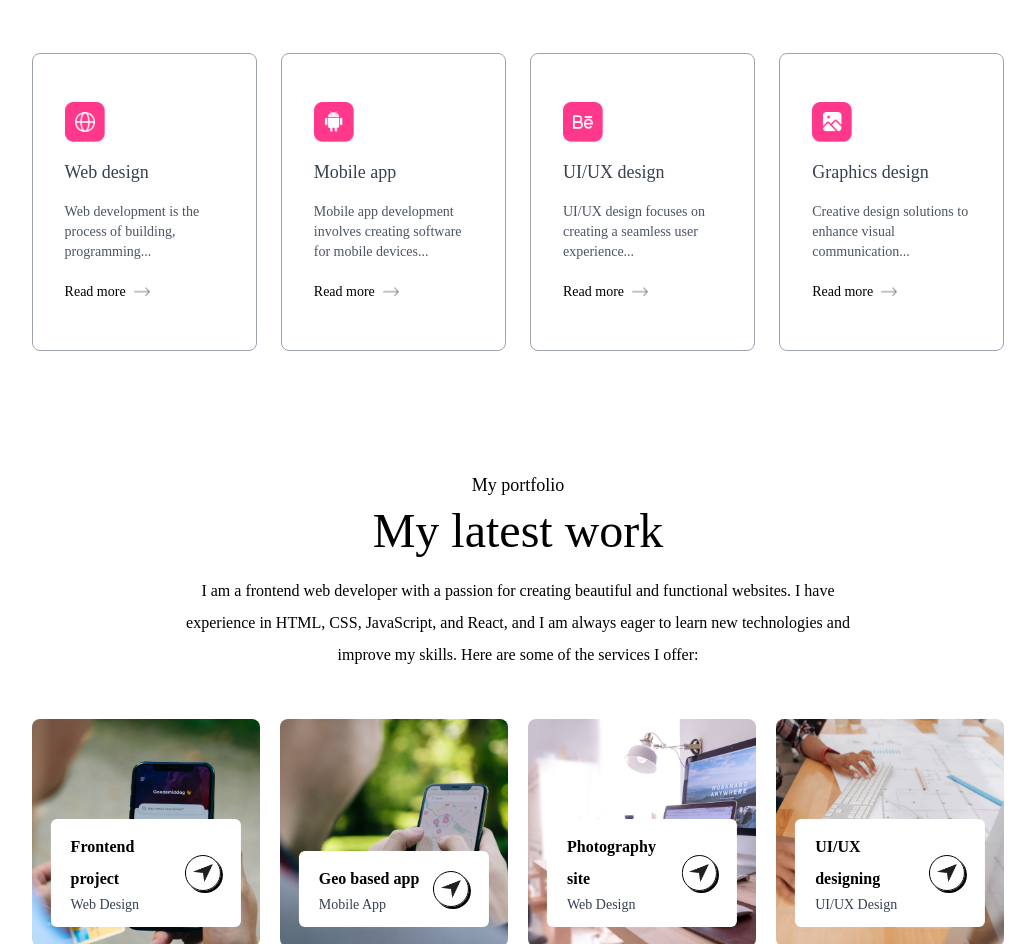
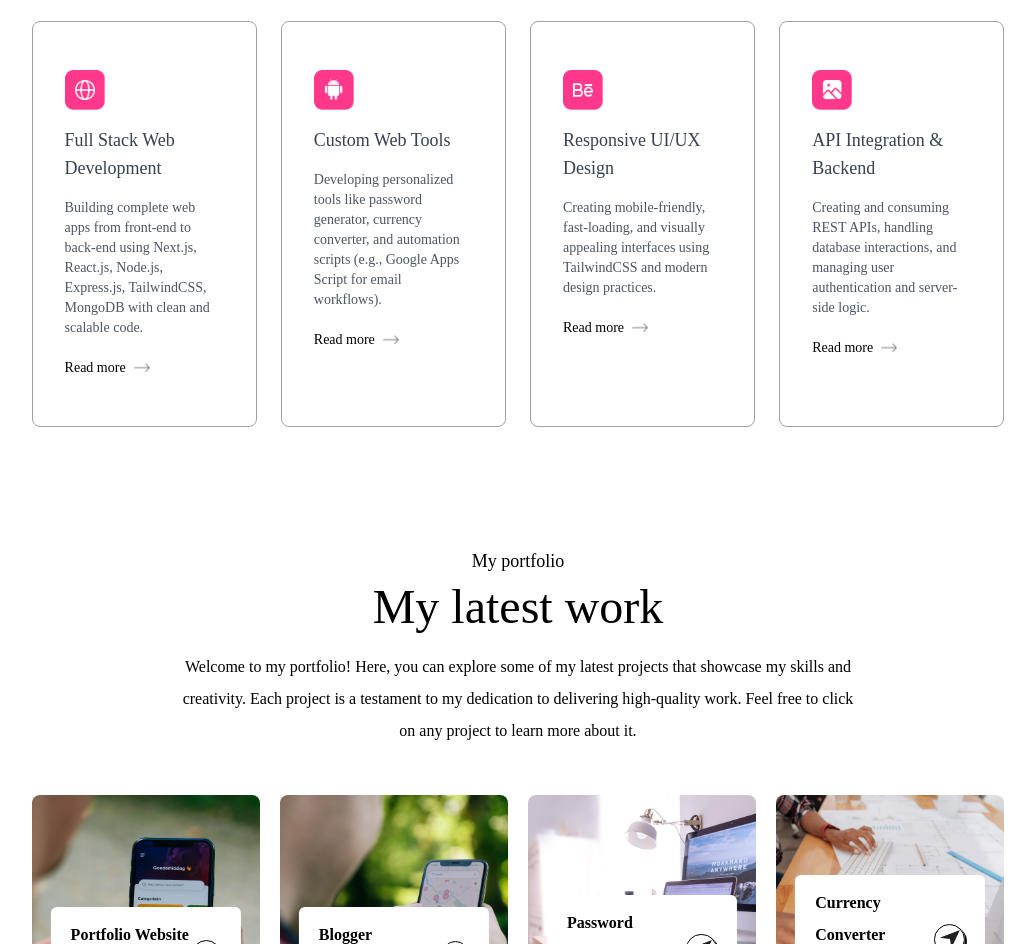
Before and after one commit to yashj29/Portfolio, a Next.js app: page / in a window 1280 px wide. Shown: the part 1948-2892 px from the top of the page, without its empty margins (122-1157 px from the left). Built offline with nearby package versions, Linux system fonts and the light colour scheme; a web font is replaced by a local one.

Commit message:
Almost completed

```diff
--- a/assests/assets.js
+++ b/assests/assets.js
@@ -78,38 +78,38 @@ export const assets = {
 
 export const workData = [
     {
-        title: 'Frontend project',
-        description: 'Web Design',
+        title: 'Portfolio Website',
+        description: 'Personal Full Stack Project',
         bgImage: '/work-1.png',
     },
     {
-        title: 'Geo based app',
-        description: 'Mobile App',
+        title: 'Blogger',
+        description: 'Full Stack Blogging Platform',
         bgImage: '/work-2.png',
     },
     {
-        title: 'Photography site',
-        description: 'Web Design',
+        title: 'Password Generator',
+        description: 'React Utility Tool',
         bgImage: '/work-3.png',
     },
     {
-        title: 'UI/UX designing',
-        description: 'UI/UX Design',
+        title: 'Currency Converter',
+        description: 'React & API Integration',
         bgImage: '/work-4.png',
     },
 ]
 
 export const serviceData = [
-    { icon: assets.web_icon, title: 'Web design', description: 'Web development is the process of building, programming...', link: '' },
-    { icon: assets.mobile_icon, title: 'Mobile app', description: 'Mobile app development involves creating software for mobile devices...', link: '' },
-    { icon: assets.ui_icon, title: 'UI/UX design', description: 'UI/UX design focuses on creating a seamless user experience...', link: '' },
-    { icon: assets.graphics_icon, title: 'Graphics design', description: 'Creative design solutions to enhance visual communication...', link: '' },
+    { icon: assets.web_icon, title: 'Full Stack Web Development', description: 'Building complete web apps from front-end to back-end using Next.js, React.js, Node.js, Express.js, TailwindCSS, MongoDB with clean and scalable code.' },
+    { icon: assets.mobile_icon, title: 'Custom Web Tools', description: 'Developing personalized tools like password generator, currency converter, and automation scripts (e.g., Google Apps Script for email workflows).' },
+    { icon: assets.ui_icon, title: 'Responsive UI/UX Design', description: 'Creating mobile-friendly, fast-loading, and visually appealing interfaces using TailwindCSS and modern design practices.' },
+    { icon: assets.graphics_icon, title: 'API Integration & Backend', description: 'Creating and consuming REST APIs, handling database interactions, and managing user authentication and server-side logic.' },
 ]
 
 export const infoList = [
     { icon: assets.code_icon, iconDark: assets.code_icon_dark, title: 'Technical Skills', description: 'Next.js, React.js, Node.js, Express.js, JavaScript, TailwindCSS, MongoDB.' },
     { icon: assets.edu_icon, iconDark: assets.edu_icon_dark, title: 'Education', description: 'B.Tech in Computer Science' },
-    { icon: assets.project_icon, iconDark: assets.project_icon_dark, title: 'Projects', description: 'Built more than 5 projects' }
+    { icon: assets.project_icon, iconDark: assets.project_icon_dark, title: 'Projects', description: 'Showcasing expertise through 4 practical builds' }
 ];
 
 export const toolsData = [
--- a/components/Header.jsx
+++ b/components/Header.jsx
@@ -50,7 +50,7 @@ const Header = () => {
                 initial={{y: 30, opacity: 0}}
                 whileInView={{y: 0, opacity: 1}}
                 transition={{duration: 0.6, delay: 1.2}}
-                href="/sample-resume.pdf" download
+                href="/Resume.pdf" download
                 className='px-10 py-3 border rounded-full border-gray-500 flex items-center gap-2 bg-white dark:text-black'>
                     my resume <Image src={assets.download_icon} alt='' className='w-4' /></motion.a>
 
--- a/components/Services.jsx
+++ b/components/Services.jsx
@@ -28,7 +28,7 @@ const Services = () => {
             whileInView={{opacity: 1}}
             transition={{delay: 0.7, duration: 0.5}}
             className='text-center max-w-2xl mx-auto mt-5 mb-12 font-Ovo'>
-                I am a frontend web developer with a passion for creating beautiful and functional websites. I have experience in HTML, CSS, JavaScript, and React, and I am always eager to learn new technologies and improve my skills. Here are some of the services I offer:
+                I am a Full Stack web developer with a passion for creating beautiful and functional websites. I am always eager to learn new technologies and improve my skills. Here are some of the services I offer:
             </motion.p>
 
             <motion.div
--- a/components/Work.jsx
+++ b/components/Work.jsx
@@ -28,7 +28,7 @@ const Work = ({isDarkMode}) => {
             whileInView={{opacity: 1}}
             transition={{delay: 0.7, duration: 0.5}}
             className='text-center max-w-2xl mx-auto mt-5 mb-12 font-Ovo'>
-                I am a frontend web developer with a passion for creating beautiful and functional websites. I have experience in HTML, CSS, JavaScript, and React, and I am always eager to learn new technologies and improve my skills. Here are some of the services I offer:
+                Welcome to my portfolio! Here, you can explore some of my latest projects that showcase my skills and creativity. Each project is a testament to my dedication to delivering high-quality work. Feel free to click on any project to learn more about it.
             </motion.p>
 
             <motion.div
```
Also changed, not shown: 2 other files (tests, documents, lock files or other folders).
